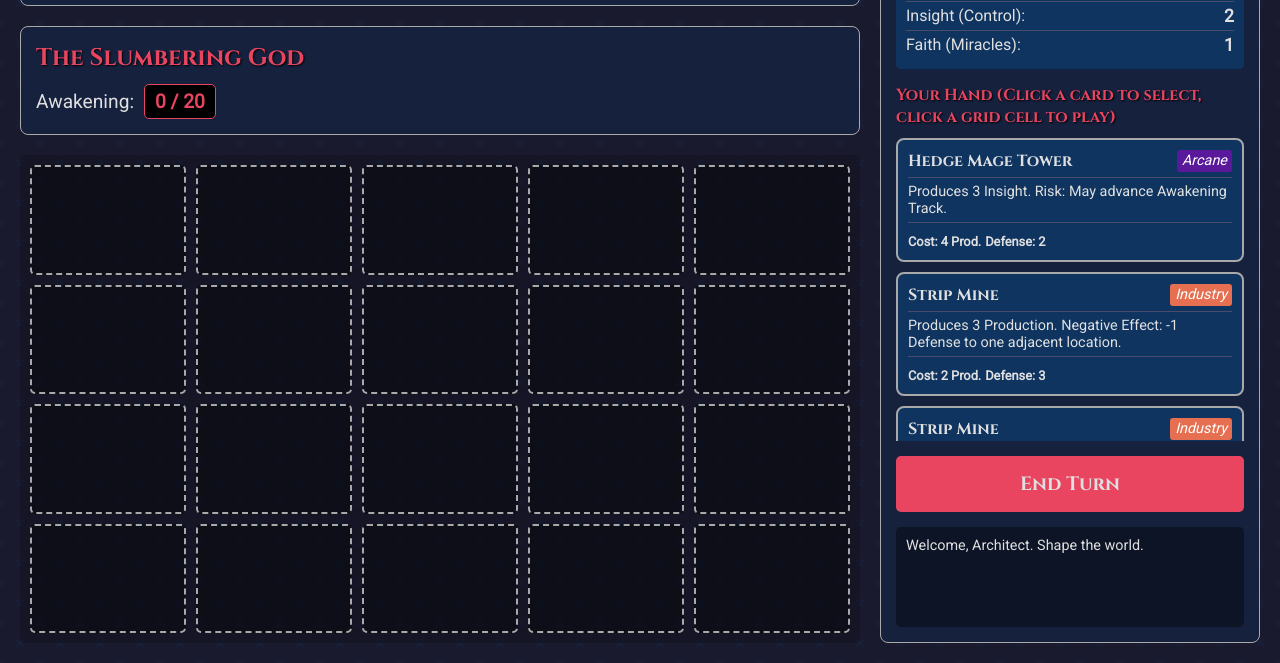
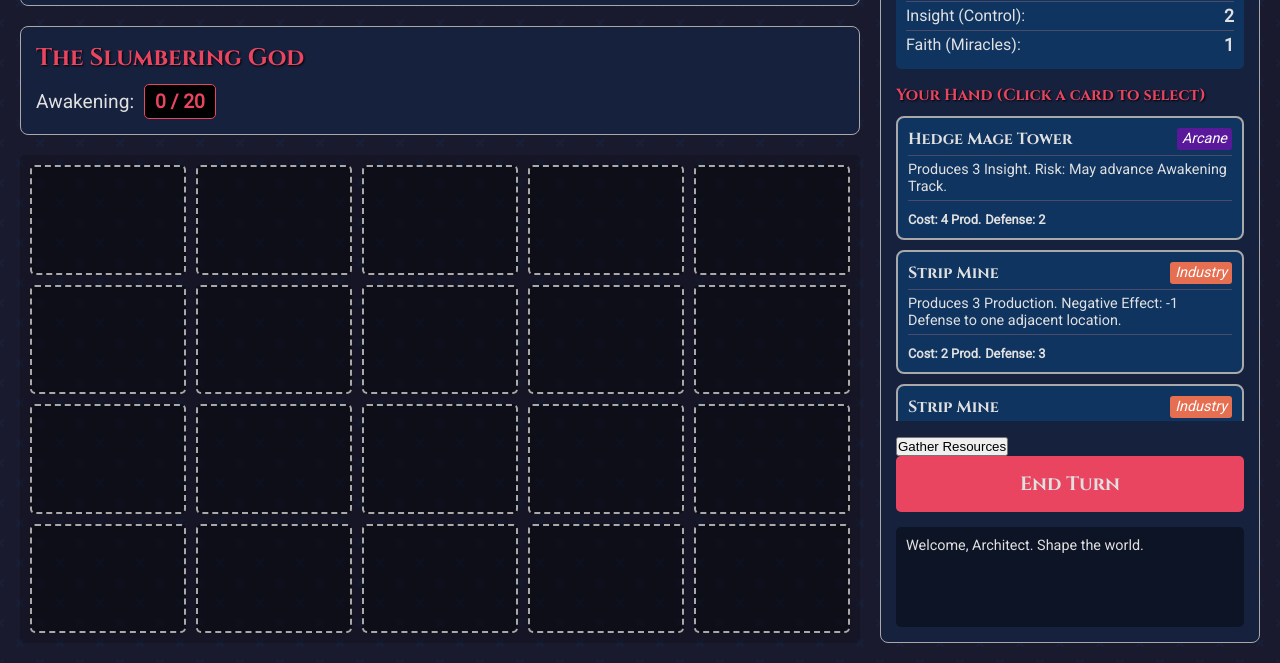
Before and after one commit to barakameek/Veil-of-the-Cosmos, a plain HTML site: page index.html in a window 1280 px wide. Shown: the part 137-800 px from the top of the page. Drawn offline with Linux system fonts and the light colour scheme.

Commit message:
Update index.html

```diff
--- a/index.html
+++ b/index.html
@@ -63,7 +63,7 @@
 
             <!-- The player's hand of cards -->
             <div id="player-hand-area">
-                <h4>Your Hand (Click a card to select, click a grid cell to play)</h4>
+                <h4>Your Hand (Click a card to select)</h4>
                 <div id="player-hand">
                     <!-- Card elements will be dynamically generated by JavaScript -->
                 </div>
@@ -71,7 +71,10 @@
 
             <!-- Game controls and a log for messages -->
             <div id="controls-area">
-                <button id="end-turn-button">End Turn</button>
+                <div class="button-group">
+                    <button id="gather-button">Gather Resources</button>
+                    <button id="end-turn-button">End Turn</button>
+                </div>
                 <div id="game-log">
                     <p>Welcome, Architect. Shape the world.</p>
                 </div>
```
